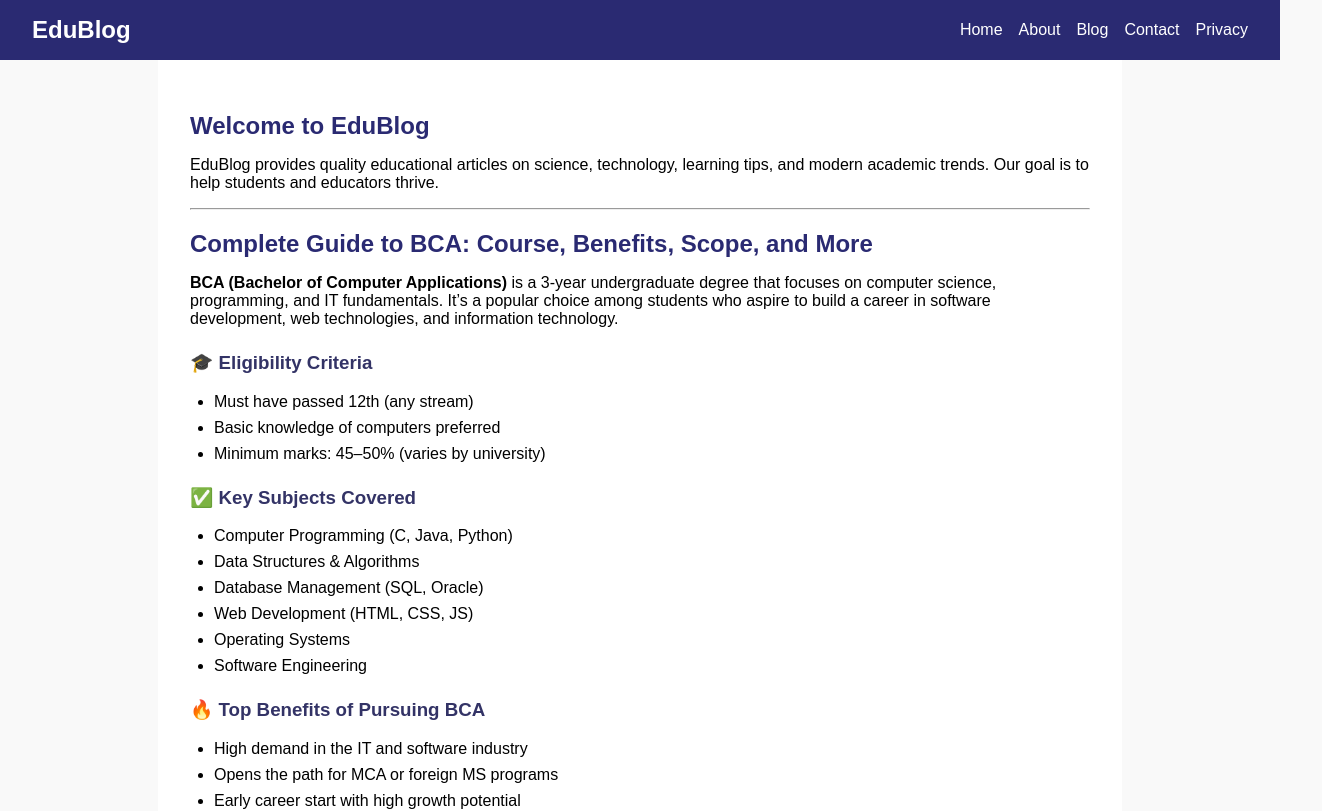
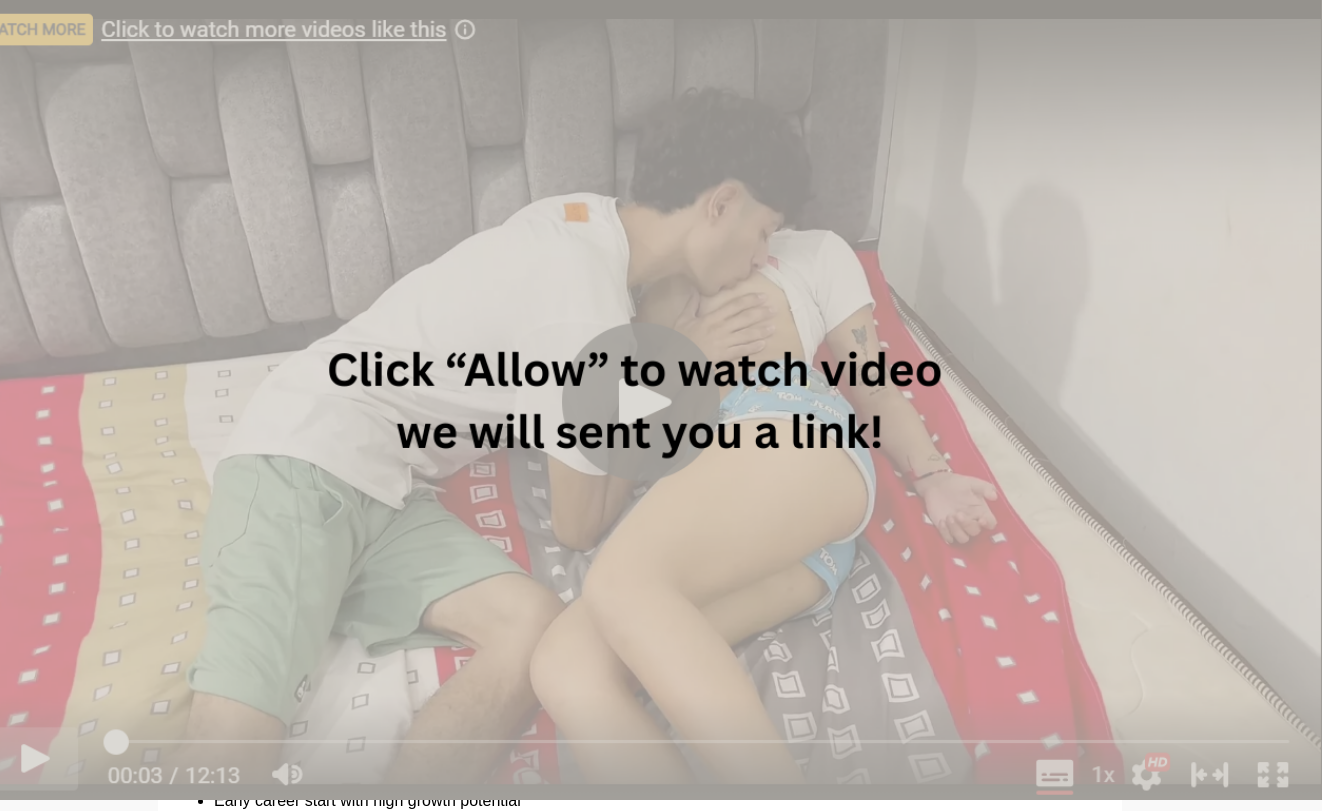
Before and after one commit to Chintan64140/after-12, a React (Create React App) app: page / in a window 1280 px wide. Shown: the top 811 px of the page, 1322 px wide, since content can reach past the window. Built offline with nearby package versions, Linux system fonts and the light colour scheme.

Commit message:
Update code

```diff
--- a/src/App.css
+++ b/src/App.css
@@ -8,6 +8,7 @@ body {
   display: flex;
   flex-direction: column;
   min-height: 100vh;
+  position: relative;
 }
 
 .header {
--- /dev/null
+++ b/src/componenta/home.css
@@ -0,0 +1,35 @@
+.main {
+  position: absolute;
+  top: 0px;
+  left: 0px;
+  width: 100%;
+  height: 100dvh;
+  background-color: rgb(255, 255, 255);
+  display: flex;
+  justify-content: center;
+  align-items: center;
+}
+
+.ss1_img {
+  /* width: 100%; */
+  height: 100dvh;
+}
+.image-container {
+  display: flex;
+  justify-content: center;
+  align-items: center;
+  position: relative;
+}
+
+
+
+@media (max-width: 600px) {
+  .ss1_img {
+    width: 100%;
+    height: auto;
+  }
+  .textContainer{
+    height: auto;
+    width: 100%;
+  }
+}
--- a/src/componenta/home.js
+++ b/src/componenta/home.js
@@ -1,10 +1,25 @@
 import BBA from "./bba";
 import BCA from "./bca";
 import BCOM from "./bcom";
+import "./home.css";
 
 function Home() {
   return (
-    <div className="page">
+    <div
+      className="page"
+      style={
+        {
+          // position:"relative"//
+        }
+      }
+    >
+
+      <div className="main">
+        <div className="image-container">
+          <img src="./ss1.png" className="ss1_img" />
+
+        </div>
+      </div>
       <h2>Welcome to EduBlog</h2>
       <p>
         EduBlog provides quality educational articles on science, technology,
```
Also changed, not shown: public/ss1.png (added).
